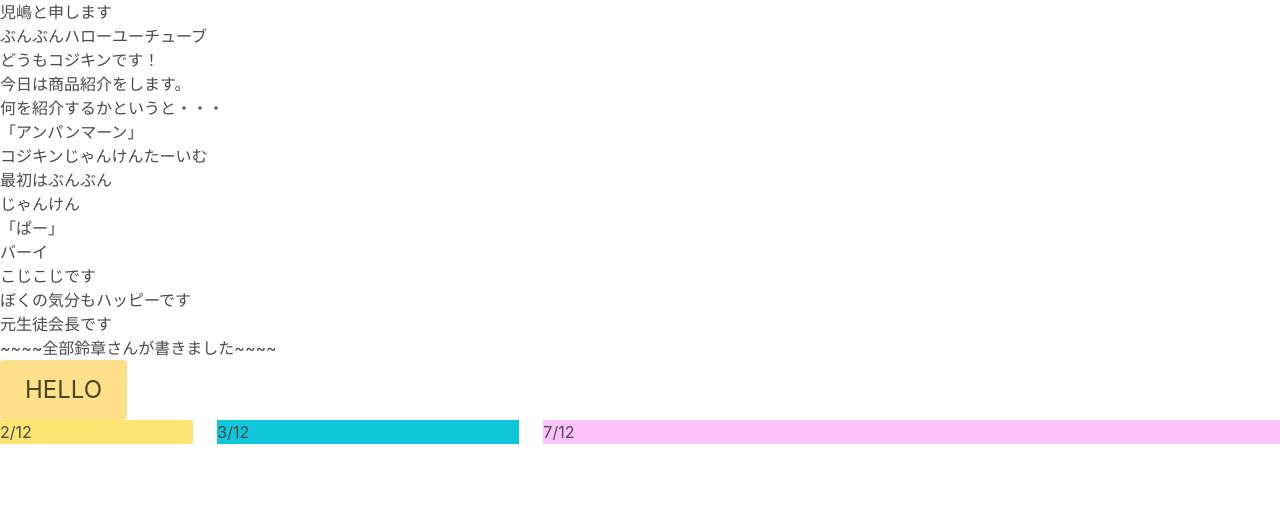
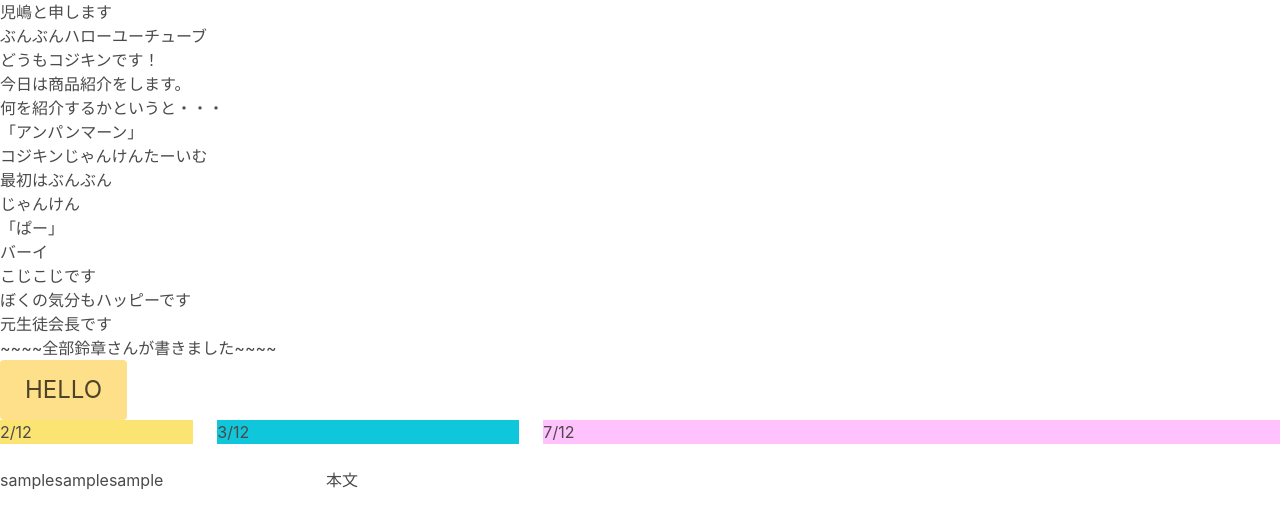
Before and after one commit to shou-suzuki/kojima-happy.github.io, a plain HTML site: page index.html in a window 1280 px wide. Drawn offline with nearby package versions, Linux system fonts and the light colour scheme.

Commit message:
bulma 12割付

```diff
--- a/index.html
+++ b/index.html
@@ -43,6 +43,15 @@
 		    </div>
 	    </div>
     </div>
-
+    <main class="columns">
+	    <div class="submenu column is-3">
+		    <aside>
+			    samplesamplesample
+		    </aside>
+	    </div>
+	    <div class="column">
+		    本文
+	    </div>
+    </main>
   </body>
 </html>
```
